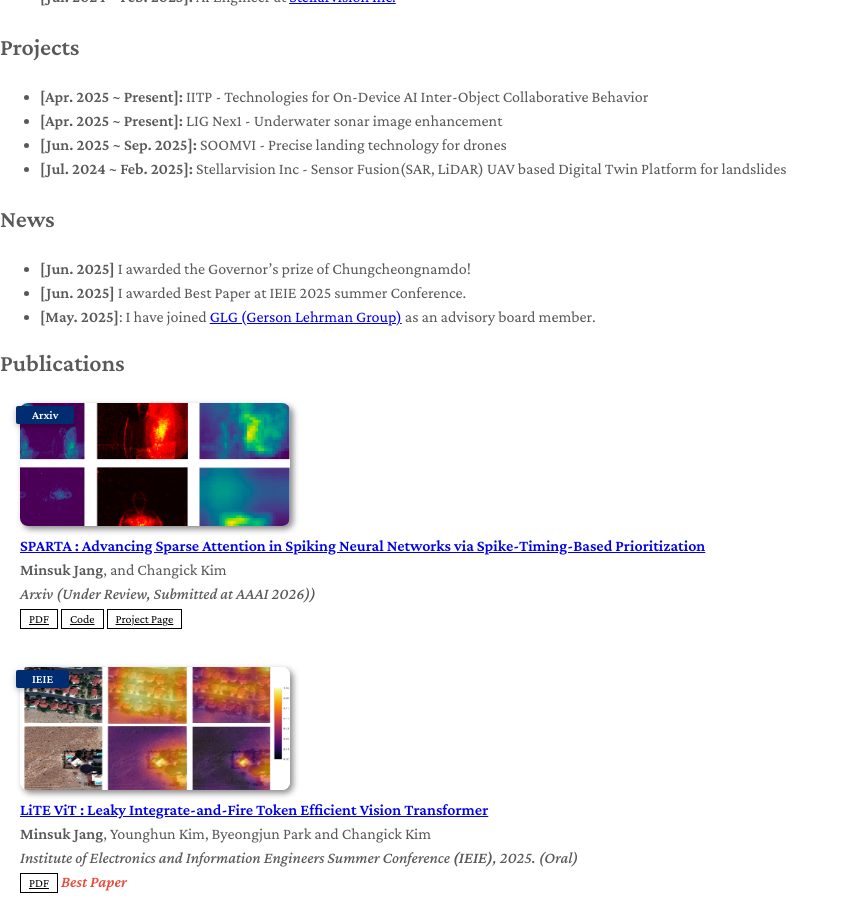
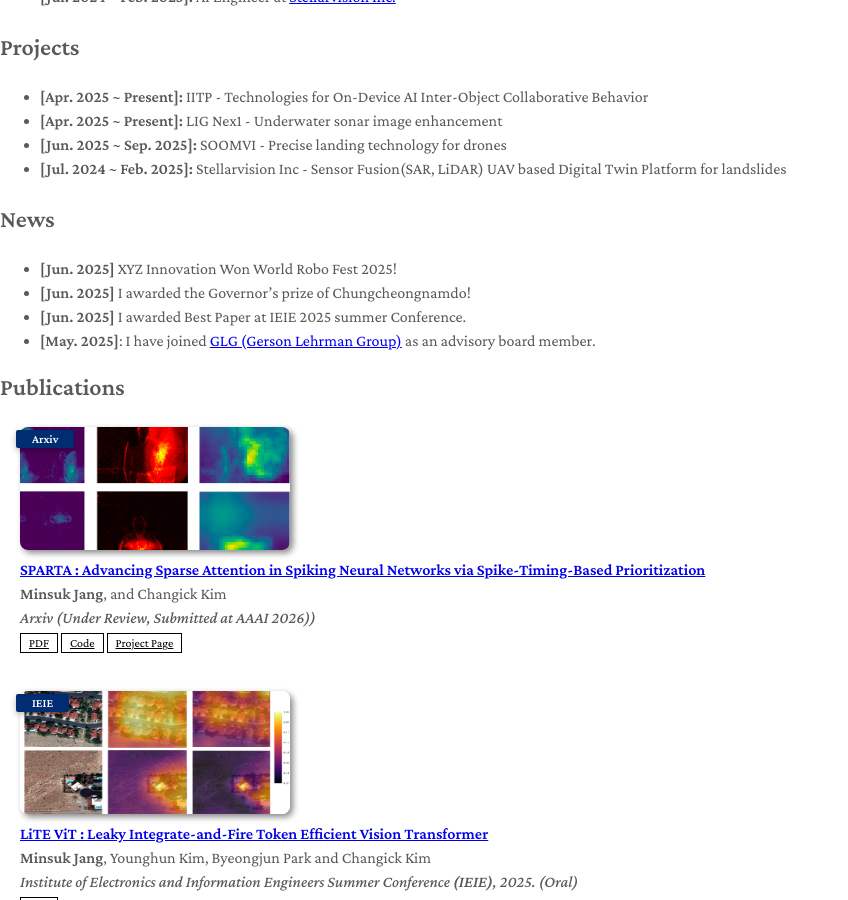
Before and after one commit to tersite1/tersite1.github.io, a Jekyll site: the page built from index.md, in a window 1280 px wide and 900 px high, scrolled down 1445 px. Shown: the whole window, without its empty margins (0-848 px from the left). Built offline with Jekyll 4.4.1, drawn with Linux system fonts in a browser that asks for light colours; a style sheet for code colours, icons or effects is not loaded; our own code applies the rules of GitHub Pages for plain Markdown files; some of the changed text lies outside the part shown.

Commit message:
Update index.md

```diff
--- a/index.md
+++ b/index.md
@@ -39,6 +39,7 @@
 
 
 ## News
+* **[Jun. 2025]** XYZ Innovation Won World Robo Fest 2025!
 * **[Jun. 2025]** I awarded the Governor's prize of Chungcheongnamdo!
 * **[Jun. 2025]** I awarded Best Paper at IEIE 2025 summer Conference.
 * **[May. 2025]**: I have joined [GLG (Gerson Lehrman Group)](https://glginsights.com/ko/?utm_source=google&utm_medium=paid&utm_campaign=GLG%20BRAND&utm_term=glg&gad_source=1&gad_campaignid=21845526237&gclid=CjwKCAjw4K3DBhBqEiwAYtG_9FFCdtJ4EJE-E1SPtnAW7iV62W9dxZ5IUlwkiPAfuqOmnNErZj6MAxoCgygQAvD_BwE) as an advisory board member.
@@ -149,5 +150,28 @@
       </div>
     </div>
 
+        <!-- World Robo Festa (통일된 카드) -->
+    <div class="personal-project-card">
+      <div class="project-name"><strong>GreenWave</strong></div>
+      <div class="project-description">
+        XYZ Innovation Won World Robo Festa 2025.
+      </div>
+
+      <div class="project-buttons">
+        <a href="https://www.linkedin.com/company/xyzinnovation"
+           target="_blank"
+           class="project-button">Project Page</a>
+        <a href="https://search.naver.com/search.naver?ssc=tab.news.all&where=news&sm=tab_jum&query=%EC%9B%94%EB%93%9C%EB%A1%9C%EB%B3%B4%ED%8E%98%EC%8A%A4%ED%83%80+%EC%9E%A5%EB%AF%BC%EC%84%9D"
+           target="_blank"
+           class="news-button">News</a>
+      </div>
+
+      <!-- 이미지도 기존 높이·라운드 그대로 맞춰줌 -->
+      <div class="project-image-container">
+        <img src="assets/img/xyz.jpg"
+             alt="GreenWave 프로젝트 뉴스 이미지">
+      </div>
+    </div>
+
   </div>
 </div>
```
